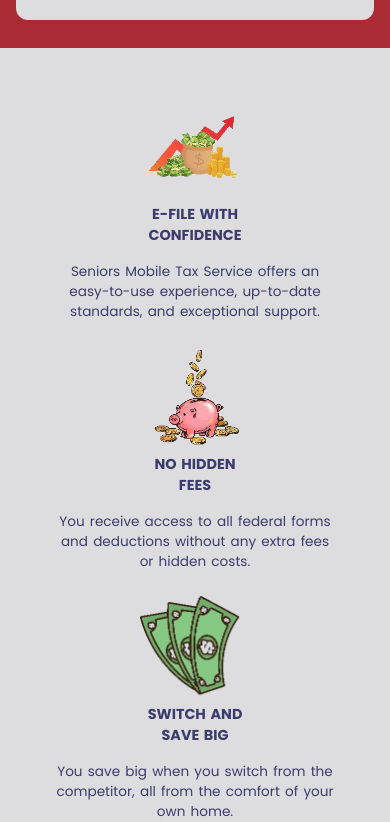
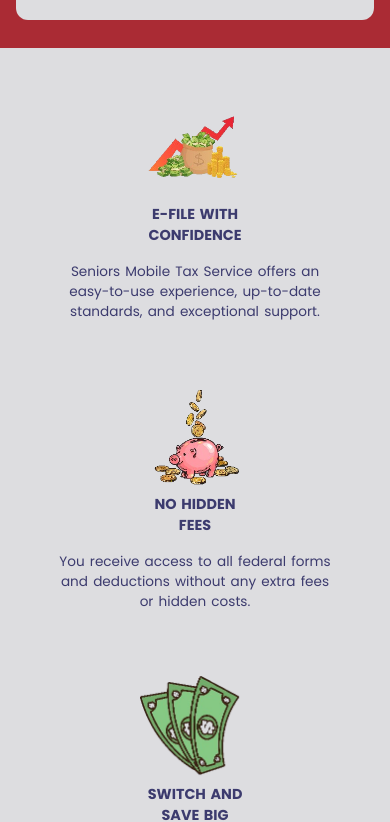
Before and after one commit to BeeDev-ValorCollective/smts, a React (Vite) app: page /home in a window 390 px wide. Shown: the part 3004-3826 px from the top of the page. Built offline with nearby package versions, Linux system fonts and the light colour scheme.

Commit message:
gapping fix for small screen view

```diff
--- a/src/components/HomeComponents/Benefits/benefits.css
+++ b/src/components/HomeComponents/Benefits/benefits.css
@@ -8,7 +8,7 @@
     flex-direction: column;
     align-items: center;
     justify-content: center;
-    gap: 24px;
+    gap: 64px;
 
 
     .home_benefits_wrapper {
```
